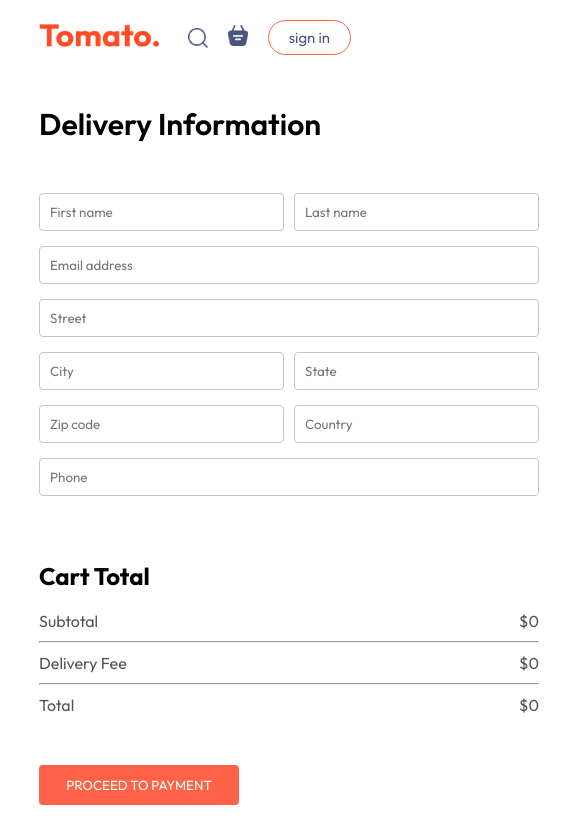
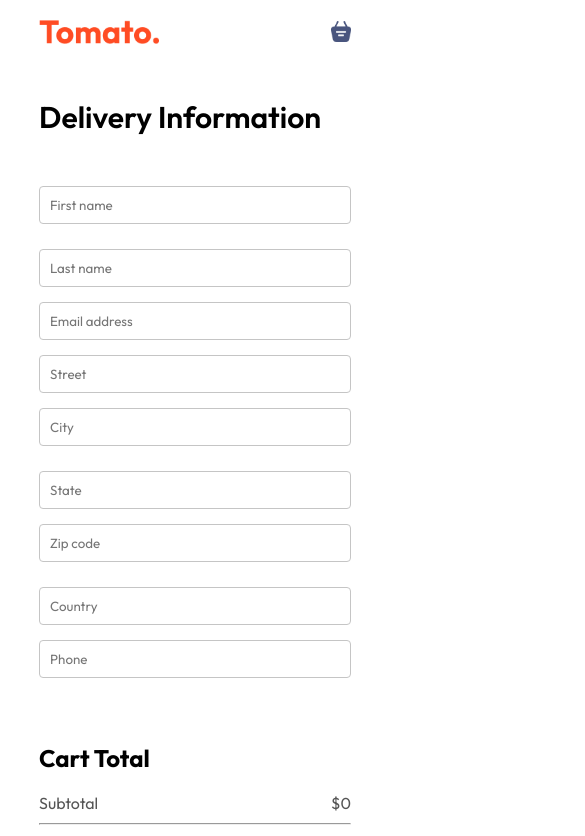
Before and after one commit to shegsemmanuel/Food-Del, a React (Vite) app: page /order in a window 390 px wide. Shown: the top 836 px of the page, 585 px wide, since content can reach past the window. Built offline with nearby package versions, Linux system fonts and the light colour scheme.

Commit message:
responsiveness fixed

```diff
--- a/src/components/Navbar.css
+++ b/src/components/Navbar.css
@@ -103,4 +103,7 @@
     .navbar-menu{
        display: none;
     }
+    .navbar-right > img, .navbar-right button{
+        display: none;
+    }
 }
--- a/src/pages/PlaceOrder/PlaceOrder.css
+++ b/src/pages/PlaceOrder/PlaceOrder.css
@@ -5,7 +5,7 @@
     justify-content: space-between;
     gap: 50px;
     margin-top: 30px;
-    width: 50rem;
+    /* width: 50rem; */
 }
 .place-order-left{
     width: 100%;
@@ -35,9 +35,14 @@
 .place-order .cart-total button{
     margin-top: 30px;
 }
-.place-order{
-    position: relative;
-    display: flex;
-    margin-right: ;
-
+@media (max-width:750px) {
+    .place-order-left{
+        justify-content: start;
+    }
+    .place-order-right{
+        justify-content: start;
+    }
+    .place-order-left .multi-fields{
+        flex-direction: column;
+    }
 }
```
